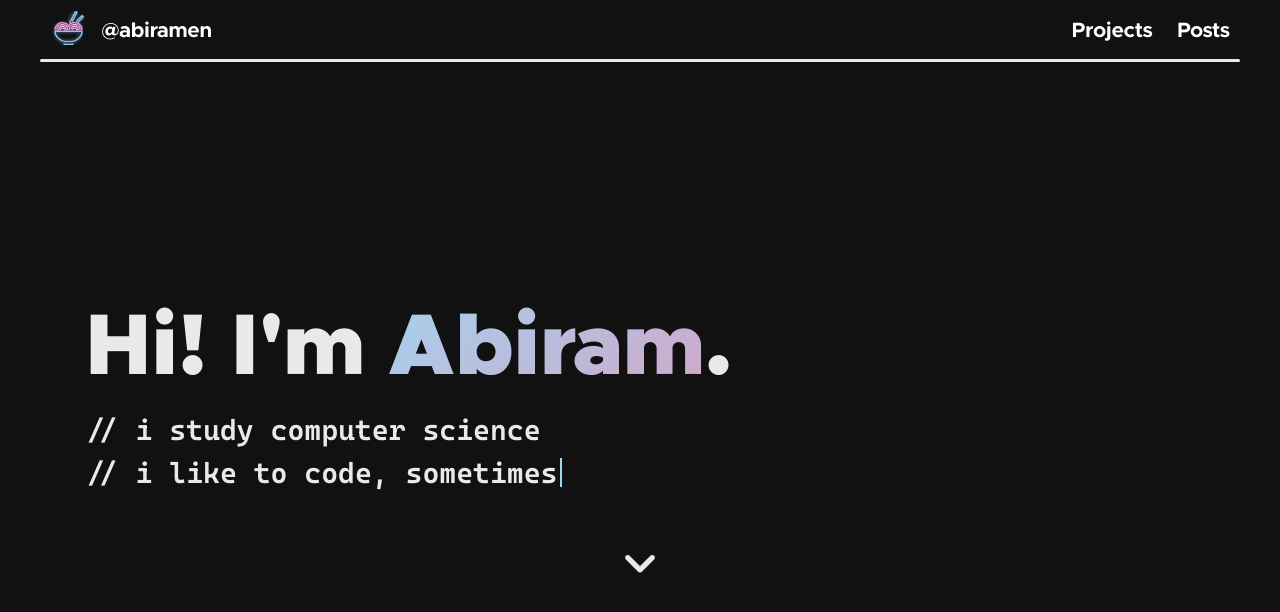
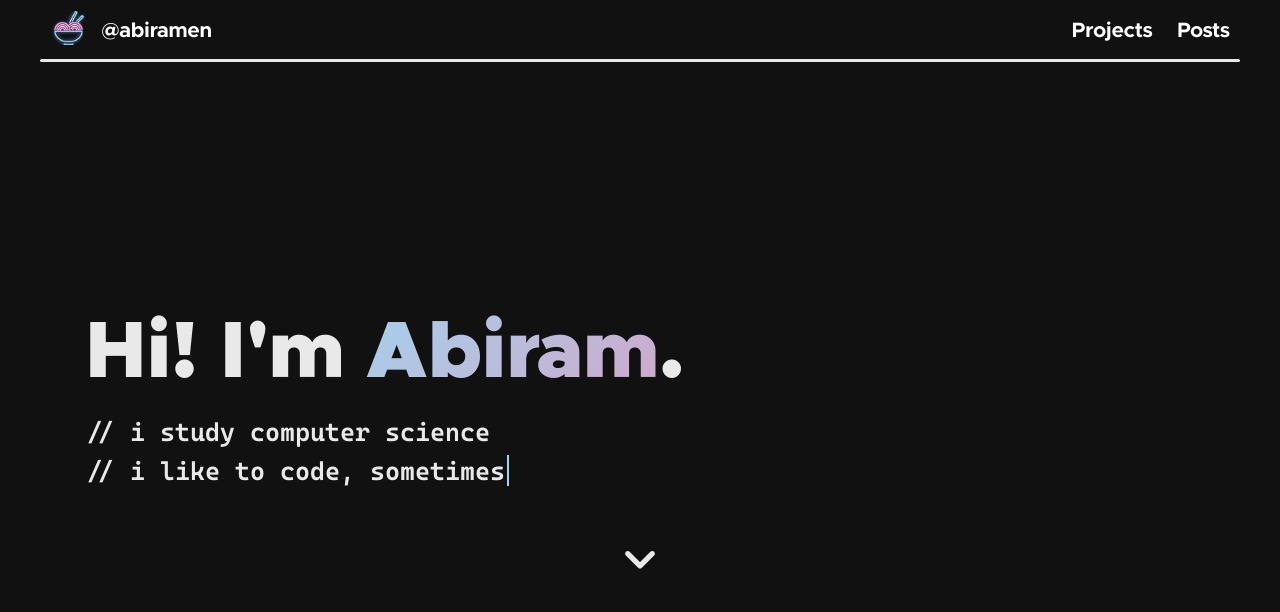
Before and after one commit to jeffreydyao/abiramen.github.io, a Jekyll site: the page built from index.html, in a window 1280 px wide and 900 px high. Shown: the top 612 px of the window. Built offline with Jekyll 4.4.1, drawn with Linux system fonts in a browser that asks for light colours; nearby versions of some CDN libraries; some of the changed text lies outside the part shown.

Commit message:
Update homepage to be more responsive

```diff
--- /dev/null
+++ b/assets/css/miso.scss
@@ -0,0 +1,12 @@
+.container {
+    width: 100%;
+    padding-left: 15px;
+    padding-right: 15px;
+    margin: 0 auto;
+}
+
+@media (min-width: 1200px) {
+    .container {
+        max-width: 1140px;
+    }
+}
--- a/assets/css/navbar.scss
+++ b/assets/css/navbar.scss
@@ -61,7 +61,6 @@
     border-radius: 10px;
     background: #e9e9e9;
     margin: 0 auto;
-    margin-top: 3px;
     clear: both;
 }
 
--- /dev/null
+++ b/assets/css/splash.scss
@@ -0,0 +1,78 @@
+.splash {
+    min-height: 100vh;
+    width: 100vw;
+    display: flex;
+    flex-direction: column;
+    justify-content: center;
+}
+
+#landing-splash {
+    background: $bg;
+}
+
+#splash-glow {
+    color: rgb(211,255,255);
+    background-image: linear-gradient(135deg, $pastel-blue, $pastel-pink);
+    background-size: 130% 130%;
+    animation-delay: -1s;
+    background-clip: text;
+    -webkit-background-clip: text;
+    -moz-background-clip: text;
+    -webkit-text-fill-color: transparent;
+    -moz-text-fill-color: transparent;
+    animation: AnimateSplash 1.5s ease infinite;
+}
+
+@keyframes AnimateSplash {
+    0% {background-position:0% 10%}
+    50% {background-position:50% 50%}
+    100% {background-position:0% 10%}
+}
+
+#splash-text {
+    color: #e9e9e9;
+    font-family: "Cascadia Code";
+    font-size: 1.6rem;
+    font-weight: 600;
+    margin-bottom: 1rem;
+}
+
+#splash-title {
+    font-family: 'Metropolis';
+    font-weight: bolder;
+    font-size: 5rem;
+    overflow-wrap: break-word;
+}
+
+#splash-name {
+    font-weight: 800;
+}
+
+#scroll-arrow {
+    text-decoration: none;
+    font-size: 4rem;
+    color: #e9e9e9 !important;
+    margin: 0 auto;
+    margin-top: 0.3rem;
+    transition: transform 0.3s;
+}
+
+#scroll-arrow:hover {
+    transform: scale(1.06);
+}
+
+#flashing-cursor {
+    background: $pastel-blue;
+    display: inline-block;
+    position: absolute;
+    width: 2px;
+    height: 1.2em;
+    margin-top: 0.2rem;
+    margin-left: 0.1rem;
+    animation: cursor 1s infinite step-start;
+}
+
+@keyframes cursor {
+    from, to {opacity: 0;}
+    50% {opacity: 1;}
+}
--- a/assets/css/styles.scss
+++ b/assets/css/styles.scss
@@ -4,8 +4,11 @@
 @import "bootstrap/bootstrap";
 
 $bg: #111111;
+$pastel-pink: #d6a2c5;
+$pastel-blue: #a3d3ee;
 
 html, body {
+    margin: 0;
     background-color: $bg;
     color: #e9e9e9;
     overflow-x: hidden;
@@ -17,86 +20,8 @@
 }
 
 @import "navbar";
-
-.splash {
-    min-height: 100vh;
-    width: 100vw;
-    display: flex;
-    flex-direction: column;
-    justify-content: center;
-}
-
-#landing-splash {
-    background: $bg;
-}
-
-#splash-glow {
-    color: rgb(211,255,255);
-    background-image: linear-gradient(135deg, #a3d3ee, #d6a2c5);
-    background-size: 130% 130%;
-    animation-delay: -1s;
-    background-clip: text;
-    -webkit-background-clip: text;
-    -moz-background-clip: text;
-    -webkit-text-fill-color: transparent;
-    -moz-text-fill-color: transparent;
-    animation: AnimateSplash 1.5s ease infinite;
-}
-
-@keyframes AnimateSplash {
-    0% {background-position:0% 10%}
-    50% {background-position:50% 50%}
-    100% {background-position:0% 10%}
-}
-
-#splash-text {
-    color: #e9e9e9;
-    font-family: "Cascadia Code";
-    font-size: 1.8em;
-    font-weight: 600;
-    margin-bottom: 15px;
-}
-
-#splash-title {
-    font-family: 'Metropolis';
-    font-weight: bolder;
-    line-height: 120px;
-    font-size: 3em;
-    overflow-wrap: break-word;
-}
-
-#splash-name {
-    font-weight: 800;
-}
-
-#scroll-arrow {
-    text-decoration: none;
-    font-size: 4em;
-    color: #e9e9e9 !important;
-    margin: 0 auto;
-    margin-top: 5px;
-    transition: transform 0.3s;
-}
-
-#scroll-arrow:hover {
-    transform: scale(1.06);
-}
-
-#flashing-cursor {
-    background: #a3d3ee;
-    display: inline-block;
-    position: absolute;
-    width: 2px;
-    height: 1em;
-    margin-top: 0.2em;
-    margin-left: 0.1em;
-    animation: cursor 1s infinite step-start;
-}
-
-@keyframes cursor {
-    from, to {opacity: 0;}
-    50% {opacity: 1;}
-}
+@import "splash";
+@import "miso";
 
 h1, h2, h3 {
     font-family: 'Metropolis';
@@ -122,10 +47,8 @@
 .showcase-item {
     border-radius: 30px !important;
     width: 100%;
-    margin: 0 auto;
-    padding: 30px;
-    margin-top: 50px;
-    margin-bottom: 50px;
+    margin: 3rem auto;
+    padding: 2.2rem;
     z-index: 1;
     transition: transform 0.2s;
 }
@@ -138,21 +61,21 @@
 .showcase-title {
     font-family: 'Metropolis';
     font-weight: 800;
-    font-size: 2em;
+    font-size: 2rem;
+    margin: 0.1rem 0;
 }
 
 .showcase-type {
     text-transform: uppercase;
     font-family: 'Metropolis';
     font-weight: 500;
-    font-size: 14px;
-    letter-spacing: 2px;
+    font-size: 0.9rem;
+    letter-spacing: 0.1rem;
 }
 
 .showcase-duration {
     text-transform: uppercase;
     font-family: 'Metropolis';
-    margin-top: -10px;
     font-size: 16px;
 }
 
@@ -178,8 +101,7 @@
 
 #showcase-section {
     background: url("/assets/images/brickwall.png");
-    padding-top: 130px;
-    padding-bottom: 100px;
+    padding: 5.5rem 0;
 }
 
 #faq-section {
@@ -218,7 +140,6 @@
     font-family: 'Material Icons Round' !important;
     display: inline-flex;
     vertical-align: top;
-
 }
 
 footer {
--- a/index.html
+++ b/index.html
@@ -22,29 +22,21 @@
 
 <section id="showcase-section">
     <div class="container">
-        <h2>recent posts.</h2>
+        <h2>Recent posts and scribblings.</h2>
 
         {% assign project = site.posts[0] %}
         {% include showcase.html type="Post" data=project color="#d6a2c5"%}
 
+        {% assign project = site.posts[1] %}
+        {% include showcase.html type="Post" data=project color="#99ecfa"%}
 
         <h3 class="ralign"><a href="/blog">Read more here <span class="icon">keyboard_arrow_right</span></a></h3>
-    </div>
-
-    <div class="container">
-        <h2>recent projects.</h2>
-
-        {% assign project = site.data.projects[0] %}
-        {% include showcase.html type="Project" data=project color="#99ecfa" %}
-
-
-        <h3 class="ralign"><a href="/projects">See more here <span class="icon">keyboard_arrow_right</span></a></h3>
     </div>
 </section>
 
 <section id = "faq-section">
     <div class="container">
-        <h2>foreseeably asked questions.</h2>
+        <h2>FAQs, but the F stands for Foreseeably.</h2>
 
         {% for question in site.data.faq %}
         <p>
```
